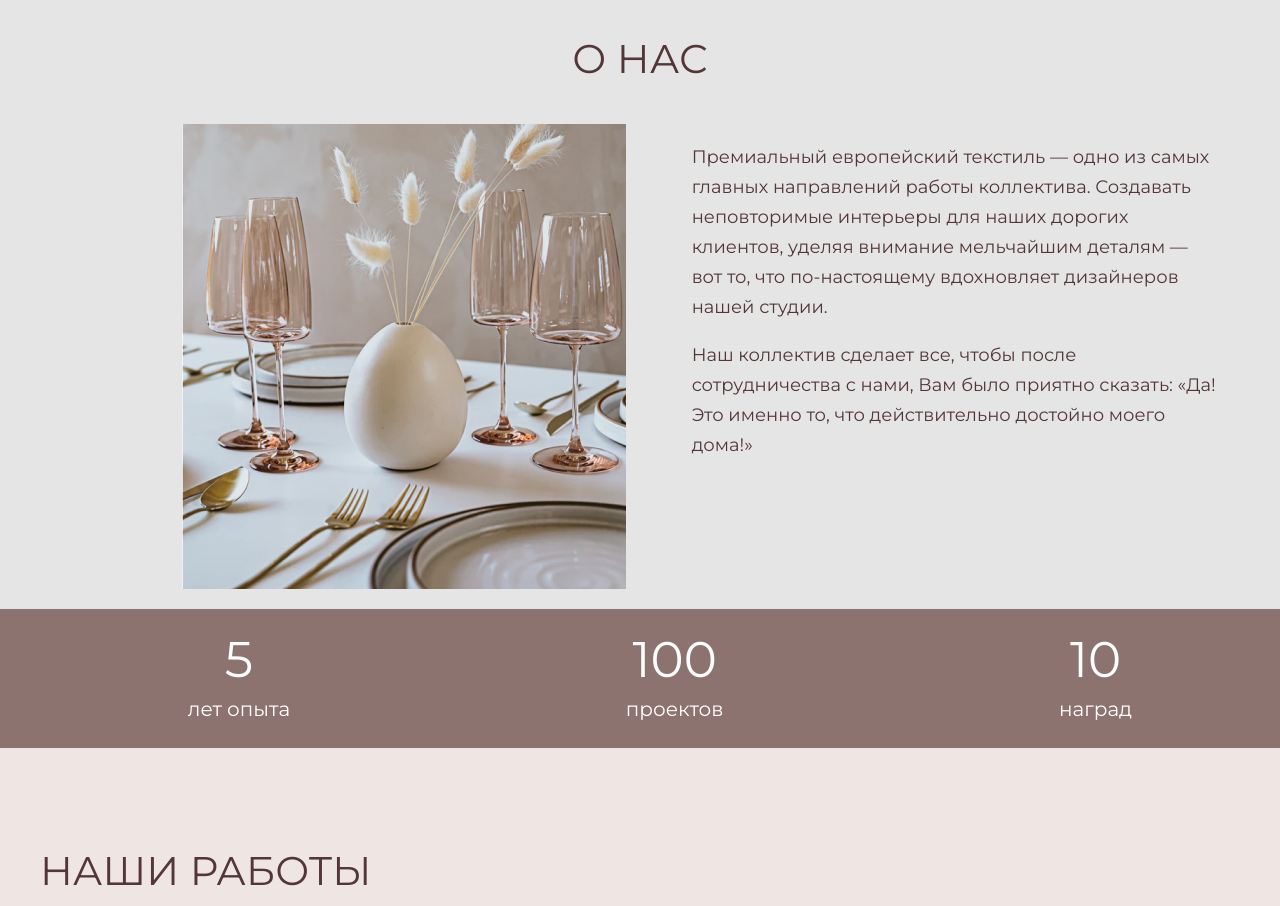
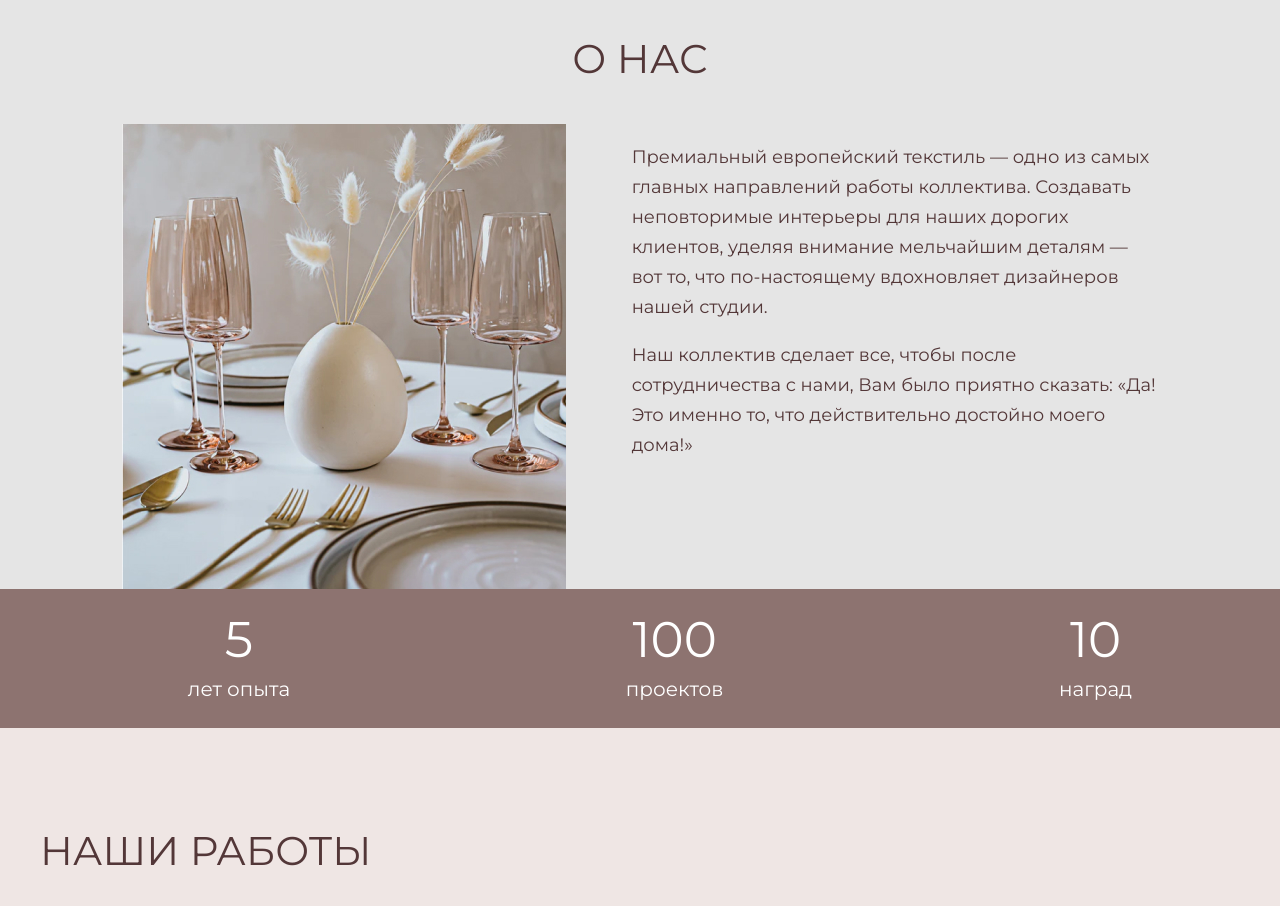
Before and after one commit to yanashoiji/scandi, a plain HTML site: page index.html in a window 1280 px wide. Shown: the part 900-1806 px from the top of the page. Drawn offline with Linux system fonts and the light colour scheme.

Commit message:
Update style.css

```diff
--- a/style.css
+++ b/style.css
@@ -159,9 +159,8 @@ line-height: 62px;
     display: flex;
     justify-content: center;
     text-align: left;
-    margin-left: 182px;
-    margin-bottom: 20px;
     width: 1036px;
+    margin: 0 auto;
 }
 
 
```
